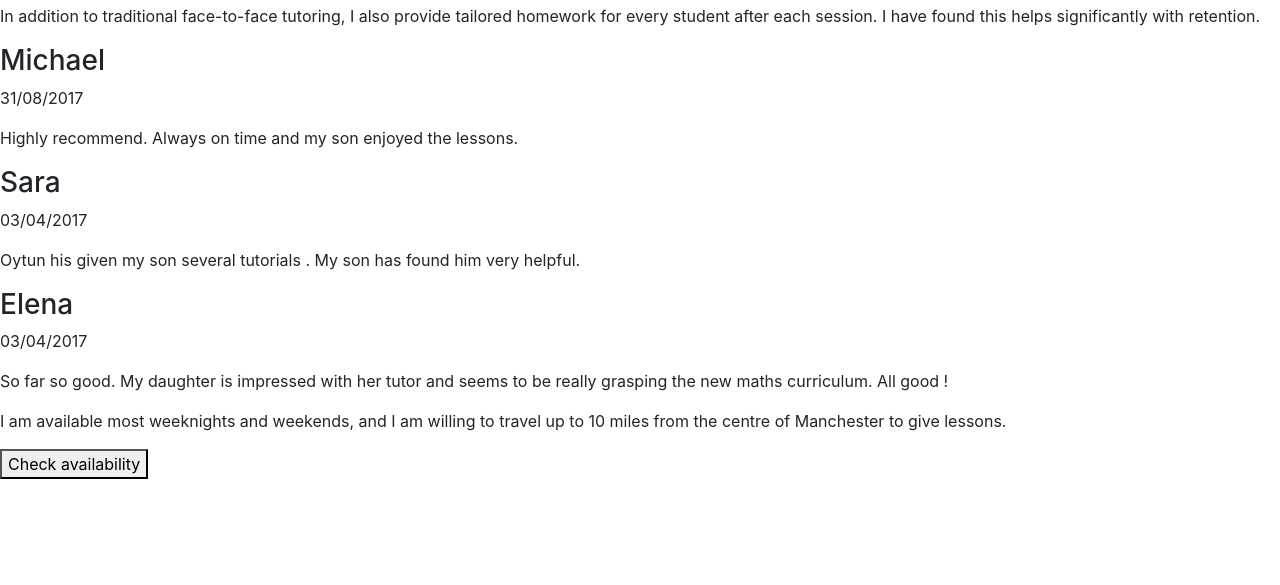
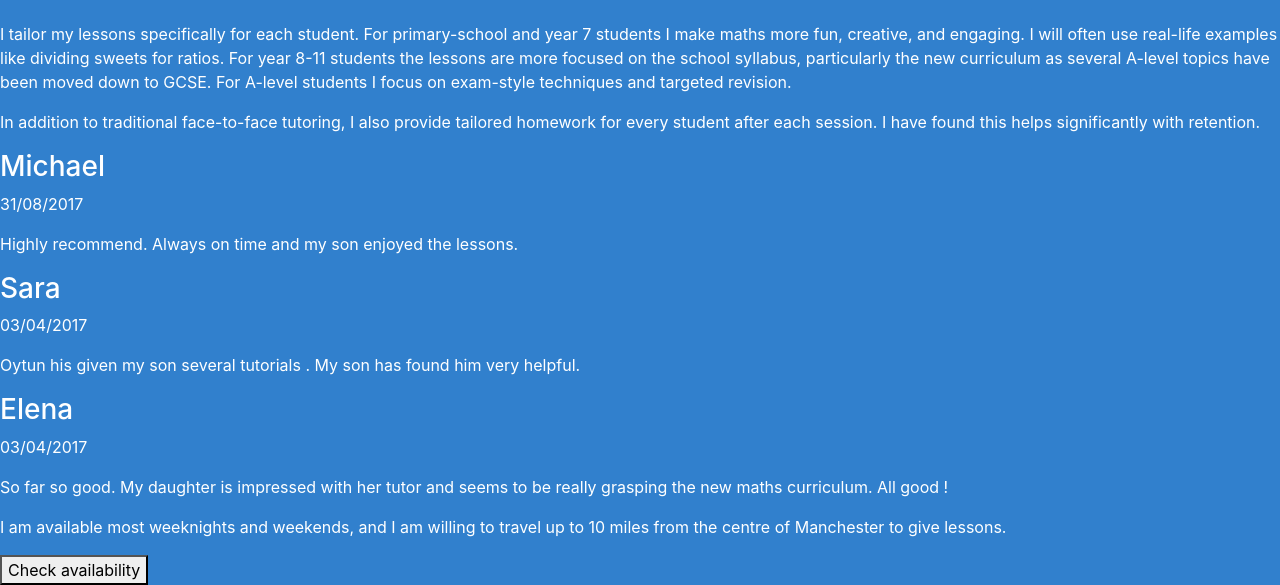
Before and after one commit to Kayra/Oytun-Tutoring, a website: page index.html in a window 1280 px wide. Shown: the part 305-890 px from the top of the page. Before the commit the page ends 800 px from the top, so only its background shows below. Drawn offline with nearby package versions, Linux system fonts and the light colour scheme; files that its build step writes are made by us from their sources; a web font is replaced by a local one.

Commit message:
Added stylesheet reference

```diff
--- a/index.html
+++ b/index.html
@@ -7,6 +7,9 @@
     <script src="https://code.jquery.com/jquery-3.2.1.slim.min.js" integrity="sha384-KJ3o2DKtIkvYIK3UENzmM7KCkRr/rE9/Qpg6aAZGJwFDMVNA/GpGFF93hXpG5KkN" crossorigin="anonymous"></script>
     <script src="https://cdnjs.cloudflare.com/ajax/libs/popper.js/1.12.3/umd/popper.min.js" integrity="sha384-vFJXuSJphROIrBnz7yo7oB41mKfc8JzQZiCq4NCceLEaO4IHwicKwpJf9c9IpFgh" crossorigin="anonymous"></script>
     <script src="https://maxcdn.bootstrapcdn.com/bootstrap/4.0.0-beta.2/js/bootstrap.min.js" integrity="sha384-alpBpkh1PFOepccYVYDB4do5UnbKysX5WZXm3XxPqe5iKTfUKjNkCk9SaVuEZflJ" crossorigin="anonymous"></script>
+
+    <link href="styles/css/styles.css" rel="stylesheet">
+
 
     <title>Oytun - Maths Tutor</title>
 
```
